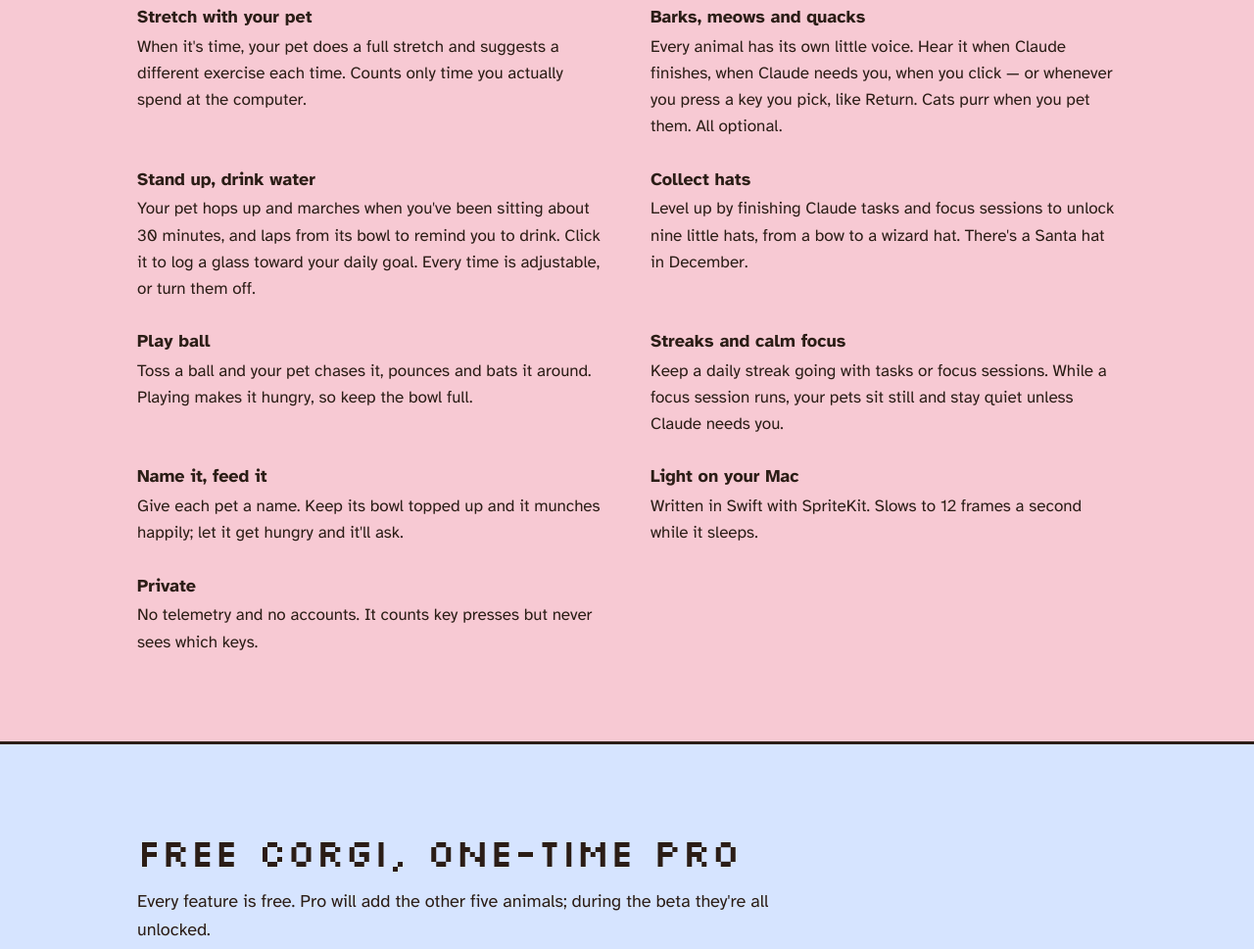
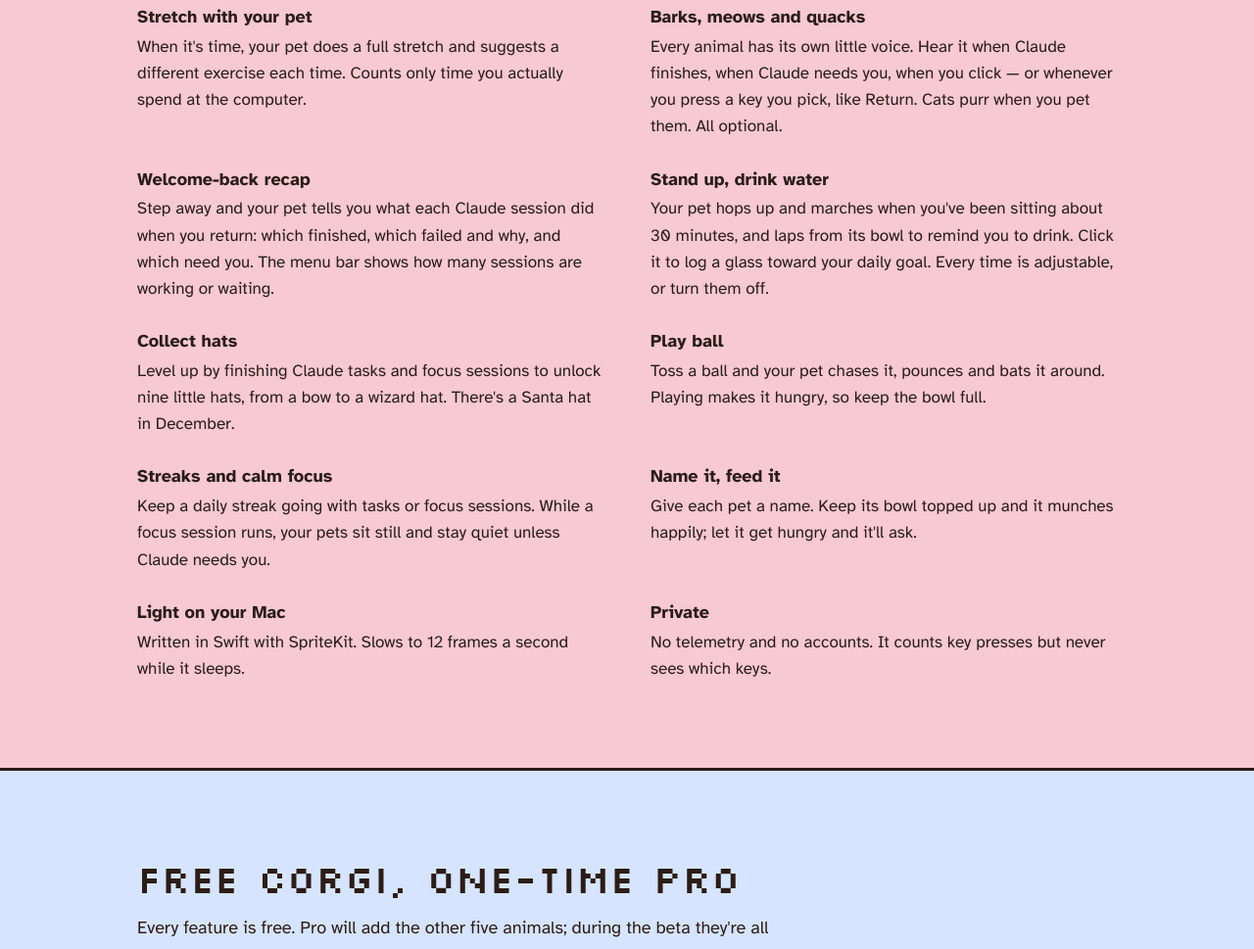
Before and after one commit to rohith1125/snootle, a plain HTML site: page index.html in a window 1280 px wide. Shown: the part 3381-4350 px from the top of the page at 98% size. Drawn offline with Linux system fonts and the light colour scheme.

Commit message:
docs: 0.5.0 site and README copy
Co-Authored-By: Claude Opus 5.5 <noreply@anthropic.com>
Claude-Session: https://claude.ai/code/session_01URNcZHivJL8ADyfQ3UgKXU

```diff
--- a/index.html
+++ b/index.html
@@ -232,6 +232,7 @@ footer .wrap { display: flex; flex-wrap: wrap; gap: 8px 24px; justify-content: s
         <div><dt>Focus timer</dt><dd>A Pomodoro with the countdown in your menu bar. Pick 15 to 90 minutes (or any length) of focus and the break you like.</dd></div>
         <div><dt>Stretch with your pet</dt><dd>When it's time, your pet does a full stretch and suggests a different exercise each time. Counts only time you actually spend at the computer.</dd></div>
         <div><dt>Barks, meows and quacks</dt><dd>Every animal has its own little voice. Hear it when Claude finishes, when Claude needs you, when you click — or whenever you press a key you pick, like Return. Cats purr when you pet them. All optional.</dd></div>
+        <div><dt>Welcome-back recap</dt><dd>Step away and your pet tells you what each Claude session did when you return: which finished, which failed and why, and which need you. The menu bar shows how many sessions are working or waiting.</dd></div>
         <div><dt>Stand up, drink water</dt><dd>Your pet hops up and marches when you've been sitting about 30 minutes, and laps from its bowl to remind you to drink. Click it to log a glass toward your daily goal. Every time is adjustable, or turn them off.</dd></div>
         <div><dt>Collect hats</dt><dd>Level up by finishing Claude tasks and focus sessions to unlock nine little hats, from a bow to a wizard hat. There's a Santa hat in December.</dd></div>
         <div><dt>Play ball</dt><dd>Toss a ball and your pet chases it, pounces and bats it around. Playing makes it hungry, so keep the bowl full.</dd></div>
```
